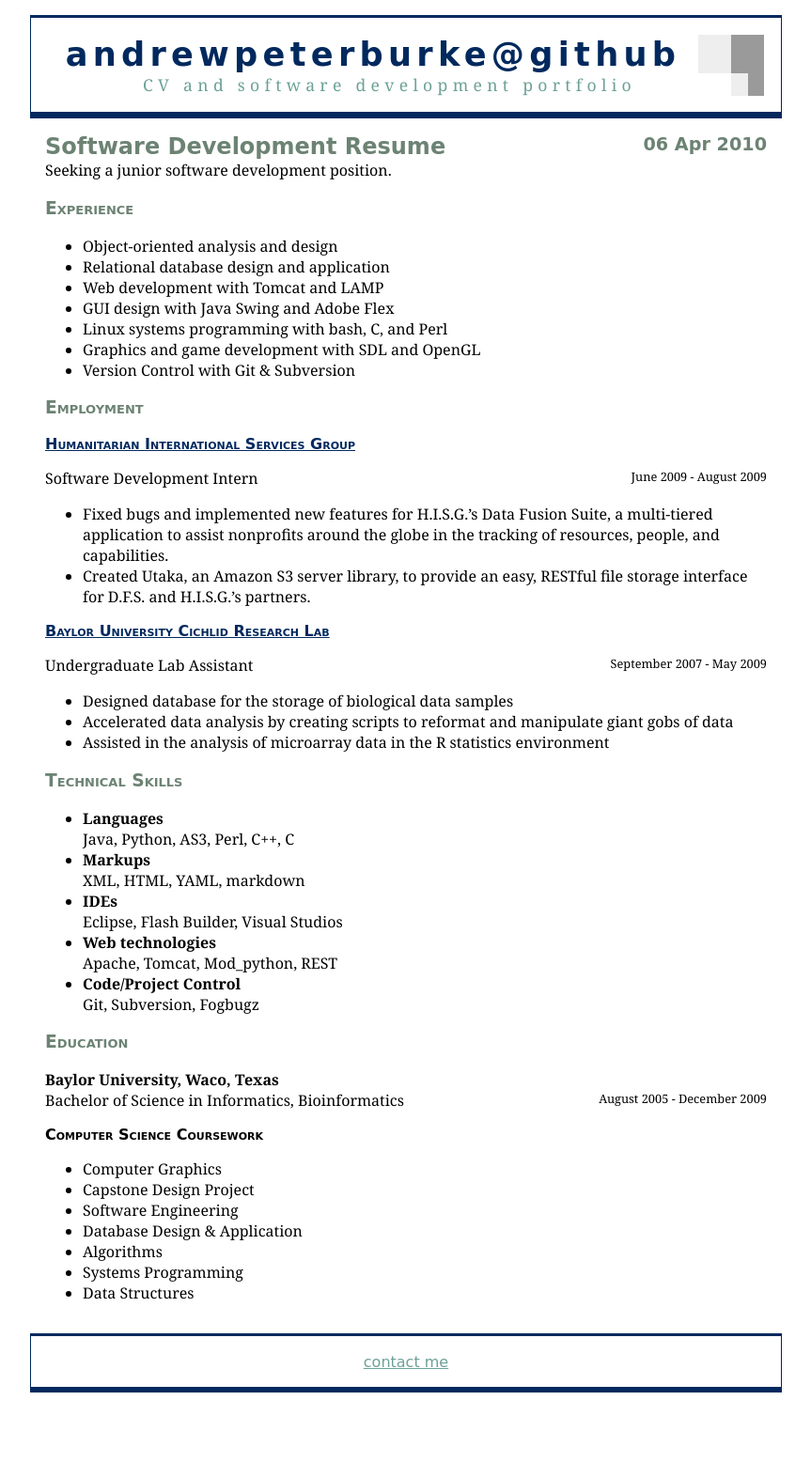
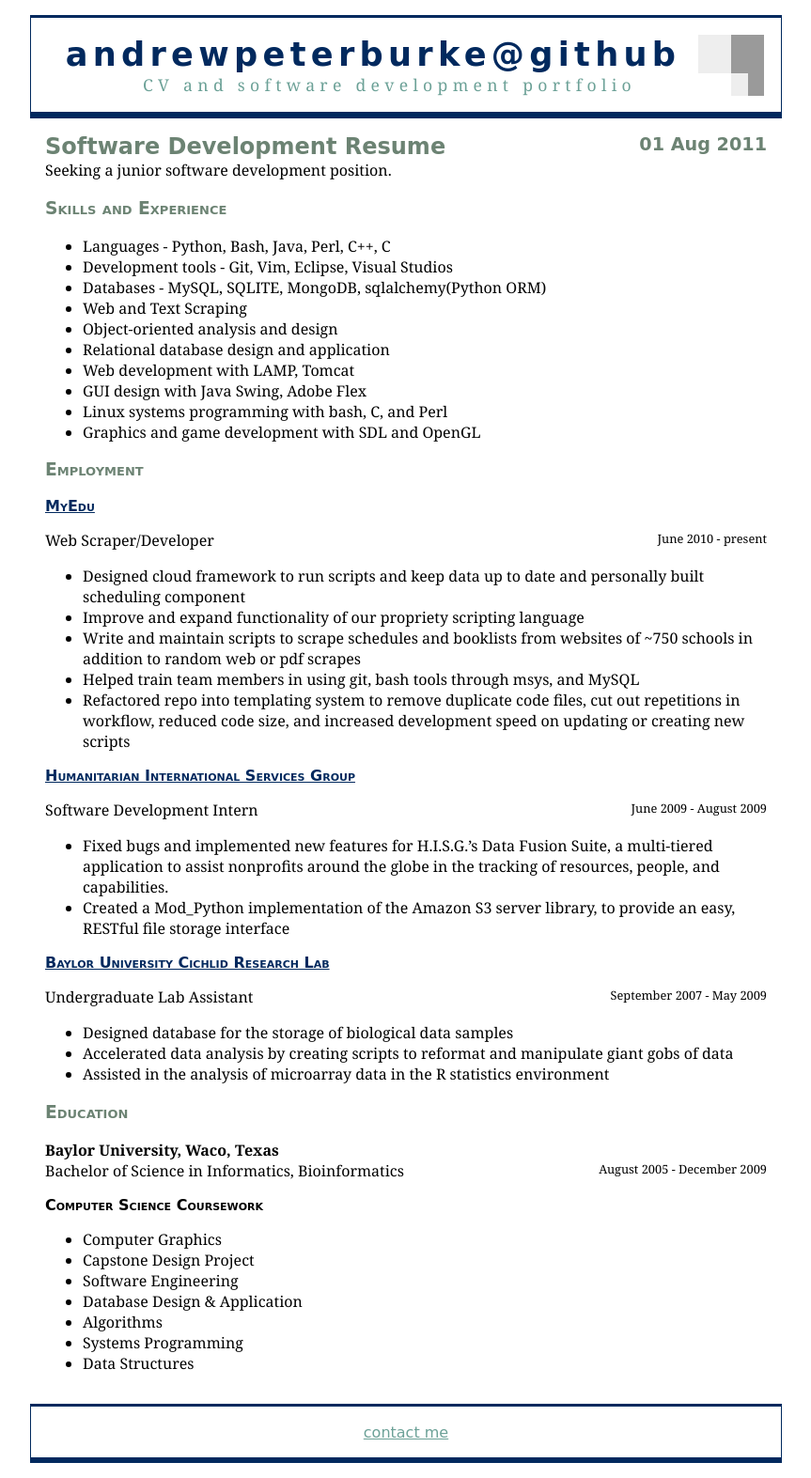
Before and after one commit to apburke/andrewpeterburke.github.com, a Jekyll site: the page built from _posts/2011-08-01-resume.markdown, in a window 1280 px wide. Shown: the whole page at 94% size, without its empty margins (208-1071 px from the left). Built offline with Jekyll 4.4.1, drawn with Linux system fonts in a browser that asks for light colours; before the commit the page ends 1498 px from its top, so only the background shows below that.

Commit message:
adds everything back and updates resume

```diff
--- a/__posts/2010-09-20-resume.markdown
+++ b/_posts/2011-08-01-resume.markdown
@@ -6,45 +6,37 @@ description: Seeking a junior software development position.
 ---
 
 
-### Experience
+### Skills and Experience
+* Languages - Python, Bash, Java, Perl, C++, C
+* Development tools - Git, Vim, Eclipse, Visual Studios
+* Databases - MySQL, SQLITE, MongoDB, sqlalchemy(Python ORM)
+* Web and Text Scraping
 * Object-oriented analysis and design
 * Relational database design and application
-* N-tier web development with Tomcat and LAMP
+* Web development with LAMP, Tomcat
 * GUI design with Java Swing, Adobe Flex
 * Linux systems programming with bash, C, and Perl
 * Graphics and game development with SDL and OpenGL
-* Version Control with Git & Subversion
 
 ### Employment
 ####[MyEdu](http://www.myedu.com "myEdu.com")
-<span class="description">Script Programmer<span class="date">June 2010 - present</span></span>
-* Write and maintain scripts to scrape schedules from college websites
-* Drove refactoring of team's project that removed duplicate code, cut out repetition in the work flow, and reduced the size of the team's working repository by 36%
-* Wrote largest scheduling template that handles 15% of our school schedules
-* Assist team members in learning and using git and linux command line functions
+<span class="description">Web Scraper/Developer<span class="date">June 2010 - present</span></span>
+* Designed cloud framework to run scripts and keep data up to date and personally built scheduling component
+* Improve and expand functionality of our propriety scripting language
+* Write and maintain scripts to scrape schedules and booklists from websites of ~750 schools in addition to random web or pdf scrapes
+* Helped train team members in using git, bash tools through msys, and MySQL
+* Refactored repo into templating system to remove duplicate code files, cut out repetitions in workflow, reduced code size, and increased development speed on updating or creating new scripts
 
 ####[Humanitarian International Services Group](http://hisg.org "HISG home page")
 <span class="description">Software Development Intern <span class="date">June 2009 - August 2009</span></span>
 * Fixed bugs and implemented new features for H.I.S.G.'s Data Fusion Suite, a multi-tiered application to assist nonprofits around the globe in the tracking of resources, people, and capabilities.
-* Created Utaka, an Amazon S3 server library, to provide an easy, RESTful file storage interface for D.F.S. and H.I.S.G.'s partners.
+* Created a Mod\_Python implementation of the Amazon S3 server library, to provide an easy, RESTful file storage interface
 
 ####[Baylor University Cichlid Research Lab](https://bearspace.baylor.edu/Patrick_Danley/www/The_Danley_Lab/The_Danley_Lab.html "The Danley Lab")
 <span class="description">Undergraduate Lab Assistant <span class="date">September 2007 - May 2009</span></span>
 * Designed database for the storage of biological data samples
 * Accelerated data analysis by creating scripts to reformat and manipulate giant gobs of data
 * Assisted in the analysis of microarray data in the R statistics environment
-
-### Technical Skills
-* **Languages**
-    Java, Python, Bash, AS3, Perl, C++, C
-* **Markups**
-    XML, HTML, YAML, markdown
-* **IDEs**
-    Eclipse, Flash Builder, Visual Studios
-* **Web technologies**
-    Apache, Tomcat, Mod_python, REST
-* **Code/Project Control**
-    Git, Subversion, Fogbugz
 
 ### Education
 **Baylor University, Waco, Texas**
```
